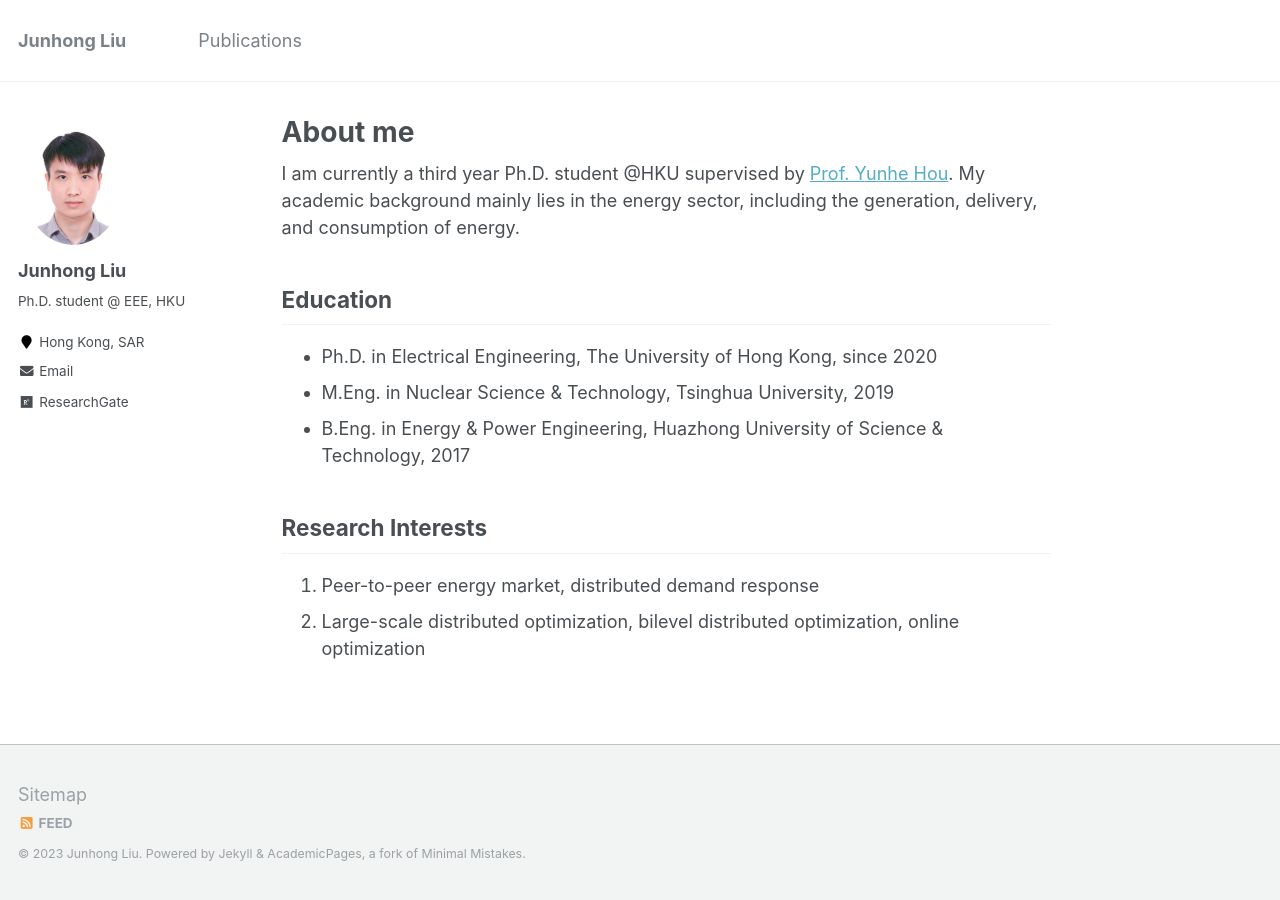
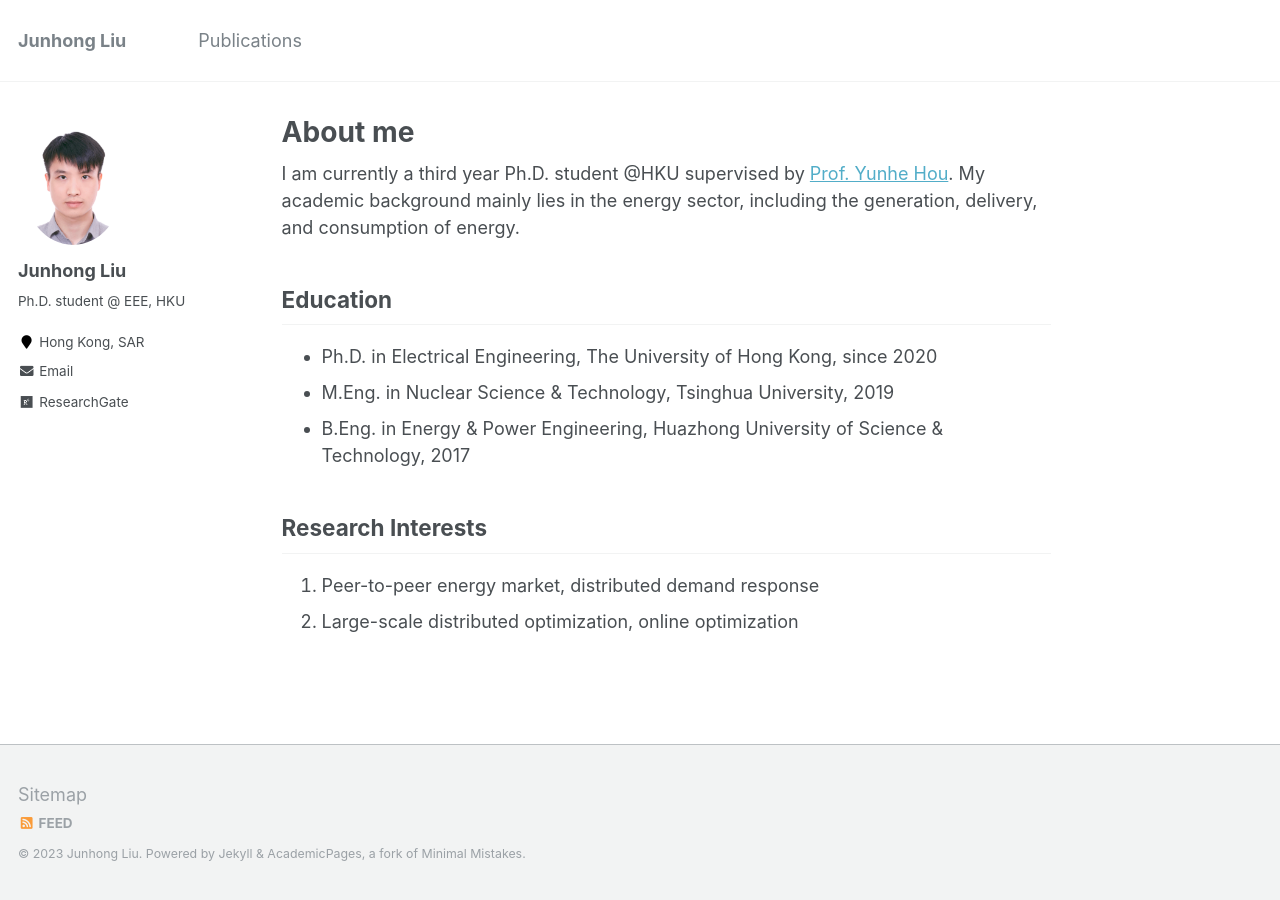
Before and after one commit to johnny-eee/online, a Jekyll site: the page built from _pages/about.md, in a window 1280 px wide. Built offline with Jekyll 4.4.1, drawn with Linux system fonts in a browser that asks for light colours.

Commit message:
Update about.md

```diff
--- a/_pages/about.md
+++ b/_pages/about.md
@@ -19,4 +19,4 @@ I am currently a third year Ph.D. student @HKU supervised by [Prof. Yunhe Hou](h
 ## Research Interests
 
 1. Peer-to-peer energy market, distributed demand response
-2. Large-scale distributed optimization, bilevel distributed optimization, online optimization
+2. Large-scale distributed optimization, online optimization
```
